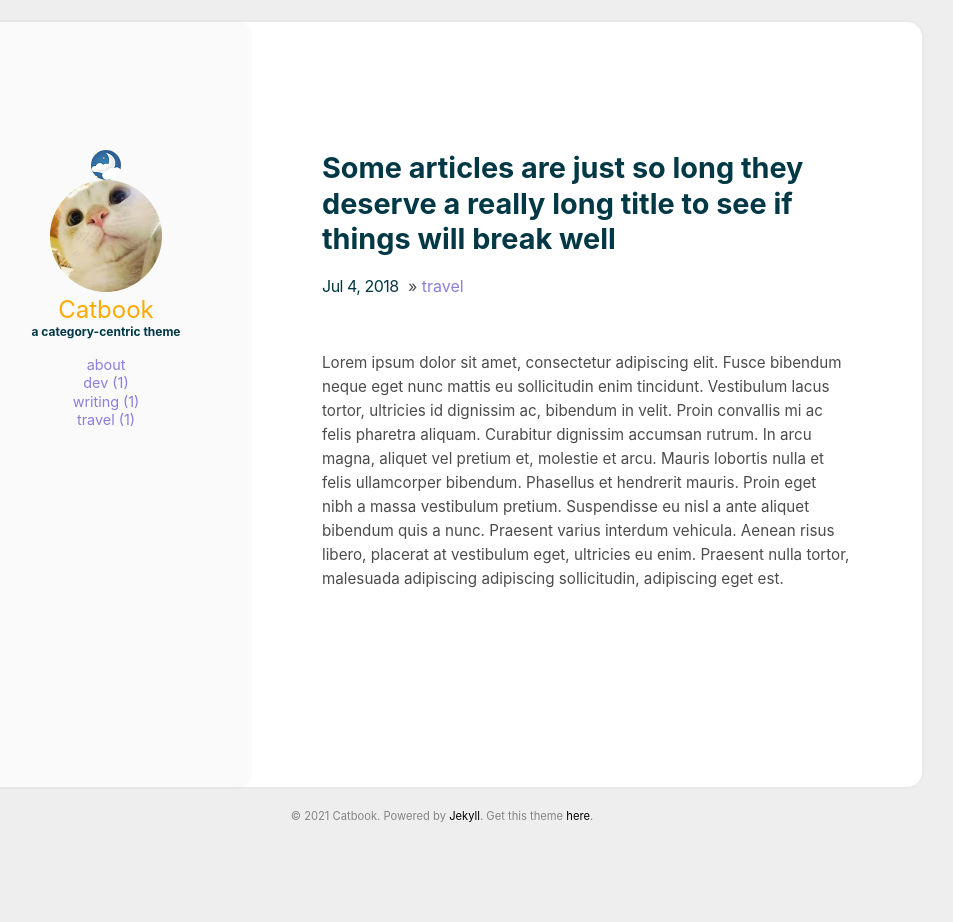
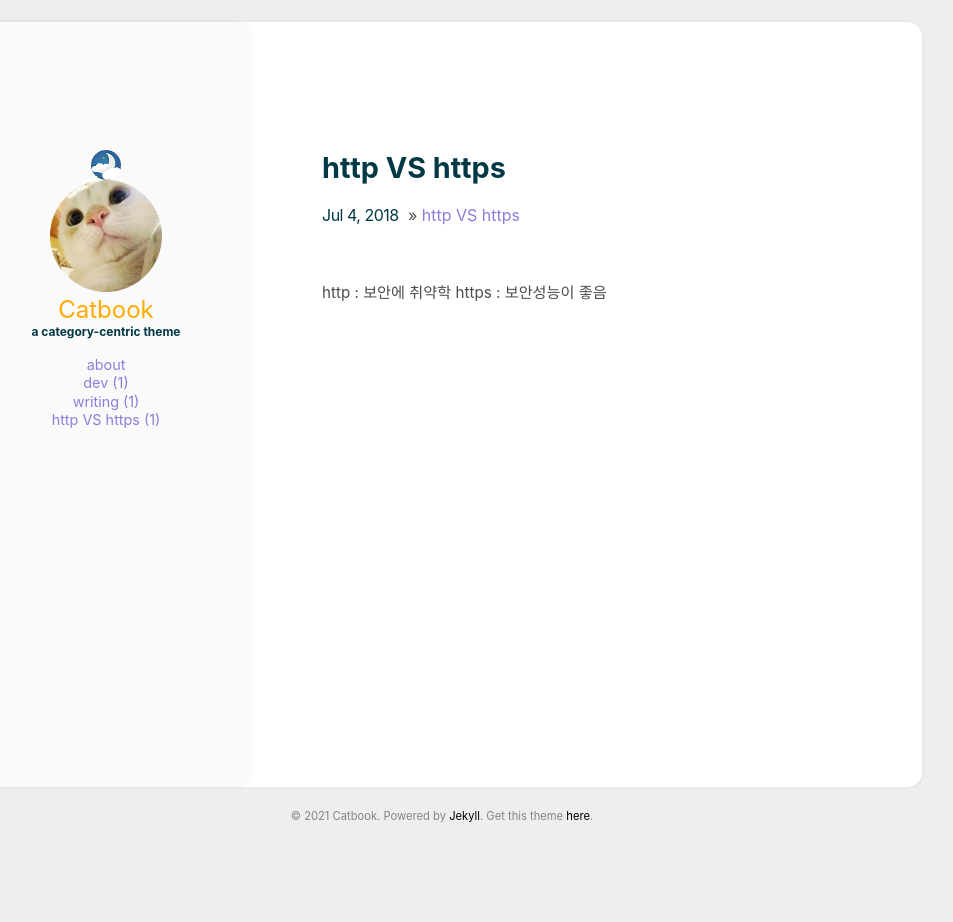
Before and after one commit to devbronze/devbronze.github.io, a Jekyll site: the page built from _posts/2018-07-04-t1.md, in a window 1280 px wide. Shown: the whole page, without its empty margins (198-1151 px from the left). Built offline with Jekyll 4.4.1, drawn with Linux system fonts in a browser that asks for light colours.

Commit message:
http VS https

```diff
--- a/_posts/2018-07-04-t1.md
+++ b/_posts/2018-07-04-t1.md
@@ -1,7 +1,8 @@
 ---
-title: Some articles are just so long they deserve a really long title to see if things will break well
-categories: [travel]
+title: http VS https
+categories: [http VS https]
 comments: true
 ---
 
-Lorem ipsum dolor sit amet, consectetur adipiscing elit. Fusce bibendum neque eget nunc mattis eu sollicitudin enim tincidunt. Vestibulum lacus tortor, ultricies id dignissim ac, bibendum in velit. Proin convallis mi ac felis pharetra aliquam. Curabitur dignissim accumsan rutrum. In arcu magna, aliquet vel pretium et, molestie et arcu. Mauris lobortis nulla et felis ullamcorper bibendum. Phasellus et hendrerit mauris. Proin eget nibh a massa vestibulum pretium. Suspendisse eu nisl a ante aliquet bibendum quis a nunc. Praesent varius interdum vehicula. Aenean risus libero, placerat at vestibulum eget, ultricies eu enim. Praesent nulla tortor, malesuada adipiscing adipiscing sollicitudin, adipiscing eget est.
+http : 보안에 취약학
+https : 보안성능이 좋음
```
